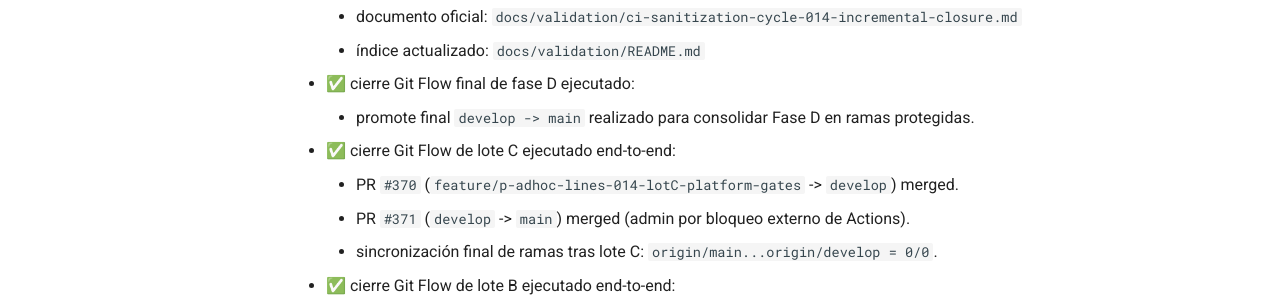
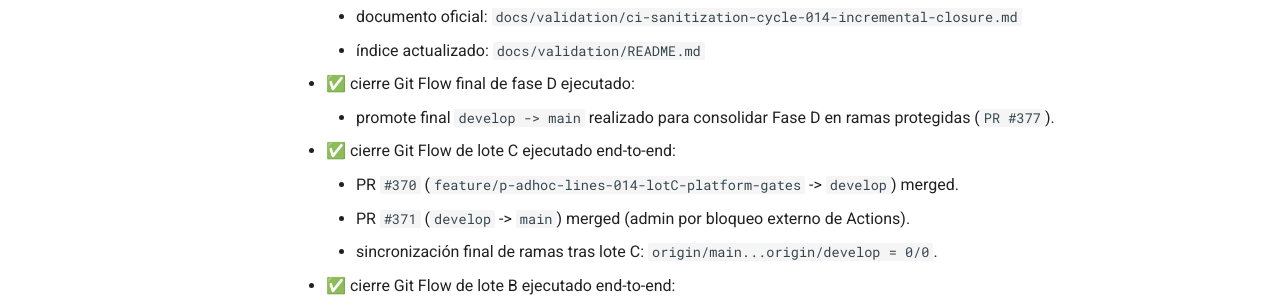
Before and after one commit to SwiftEnProfundidad/ast-intelligence-hooks, an MkDocs documentation site: the page built from docs/REFRACTOR_PROGRESS.md, in a window 1280 px wide and 900 px high, scrolled down 7792 px. Shown: the part 152-452 px from the top of the window. Built offline with MkDocs 1.6.1 and Material for MkDocs 9.7.7, drawn with Linux system fonts in a browser that asks for light colours; comment, search, counter and statistics services are not loaded.

Commit message:
docs(progress): annotate phase D final promote PR reference

```diff
--- a/docs/REFRACTOR_PROGRESS.md
+++ b/docs/REFRACTOR_PROGRESS.md
@@ -224,7 +224,7 @@ Plan base visible para seguimiento previo y durante la implementacion.
     - documento oficial: `docs/validation/ci-sanitization-cycle-014-incremental-closure.md`
     - índice actualizado: `docs/validation/README.md`
   - ✅ cierre Git Flow final de fase D ejecutado:
-    - promote final `develop -> main` realizado para consolidar Fase D en ramas protegidas.
+    - promote final `develop -> main` realizado para consolidar Fase D en ramas protegidas (`PR #377`).
   - ✅ cierre Git Flow de lote C ejecutado end-to-end:
     - PR `#370` (`feature/p-adhoc-lines-014-lotC-platform-gates` -> `develop`) merged.
     - PR `#371` (`develop` -> `main`) merged (admin por bloqueo externo de Actions).
```
